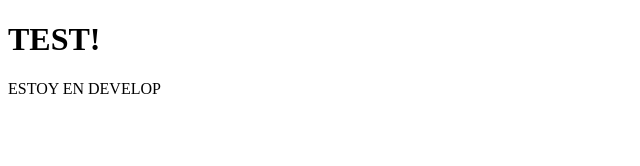
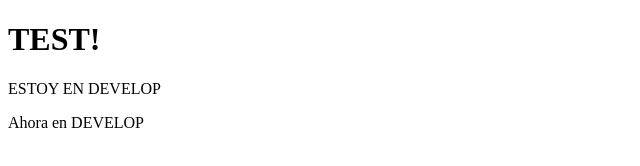
Before and after one commit to broko-de/repositorio, a plain HTML site: page index.html in a window 1280 px wide. Shown: the whole page, without its empty margins (0-640 px from the left). Drawn offline with Linux system fonts and the light colour scheme.

Commit message:
Update index.html

```diff
--- a/index.html
+++ b/index.html
@@ -9,5 +9,6 @@
 <body>
     <h1>TEST!</h1>
     <p>ESTOY EN DEVELOP</p>
+    <p>Ahora en DEVELOP</p>
 </body>
 </html>
```
